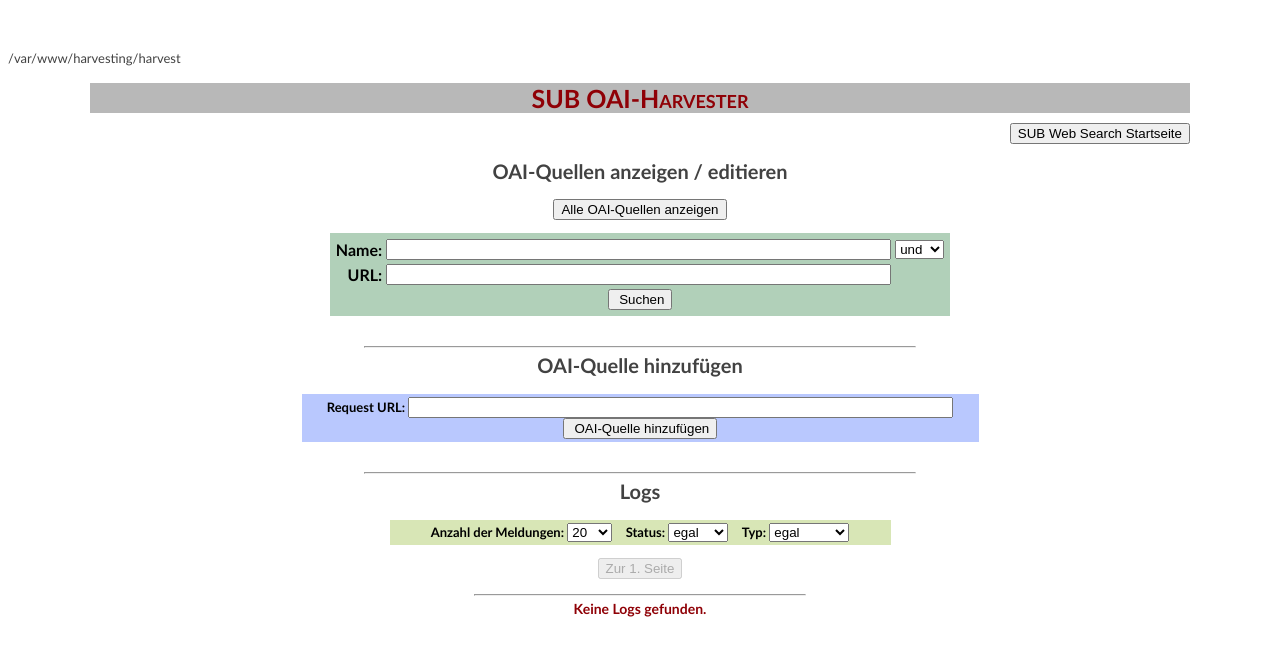
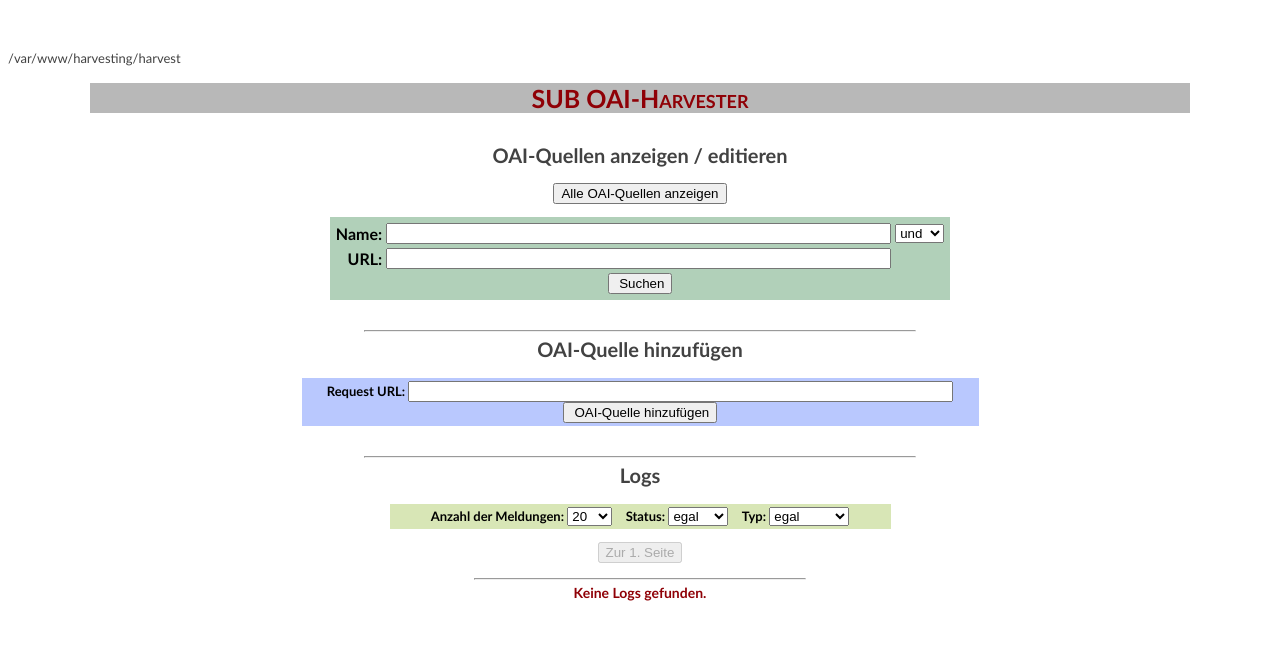
Before and after one commit to subugoe/SUB-harvester, a PHP site: page / in a window 1280 px wide. Shown: the top 656 px of the page. Run offline with PHP 8.4, Linux system fonts and the light colour scheme; data that the repository does not hold is empty.

Commit message:
Remove button to EROMM Web Search page
(It makes assumptions about the URL structure which can be different elsewhere)

```diff
--- a/start.php
+++ b/start.php
@@ -16,11 +16,6 @@ $content .= "
 					<input type=\"hidden\" name=\"do\" value=\"show_oai_source\"></input>\n
 				</form>\n
 			</div>
-			<form method=\"post\" action=\"../index.php\" accept-charset=\"UTF-8\">\n
-				<p style=\"text-align: right; margin-top: -20px;\">\n
-					<input type=\"submit\" value=\"" . SERVICE_NAME . " Web Search Startseite\"></input>\n
-				</p>\n
-			</form>\n
 			<h2>OAI-Quellen anzeigen / editieren</h2>
 			<form method=\"post\" action=\"index.php\" accept-charset=\"UTF-8\">\n
 				<p style=\"text-align: center; margin-top:10px;\">\n
```
